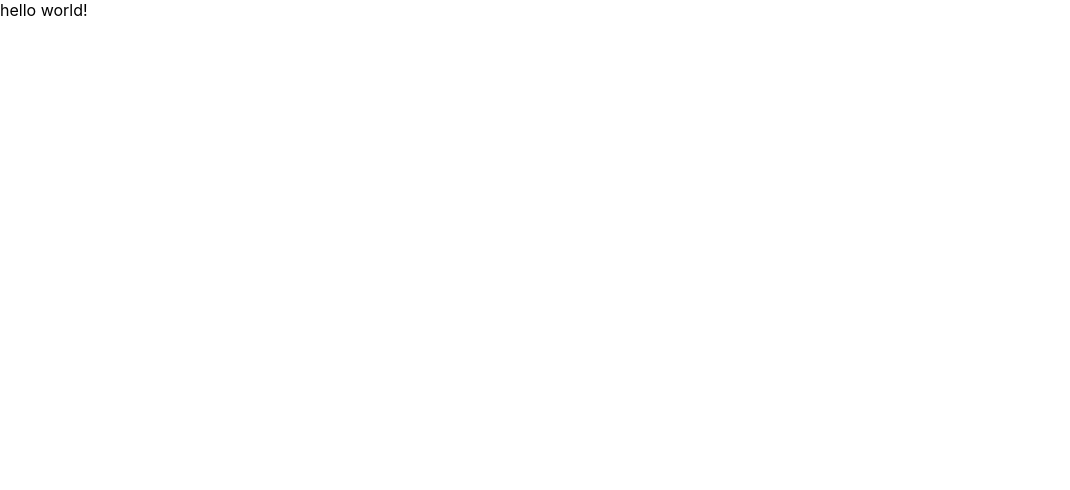
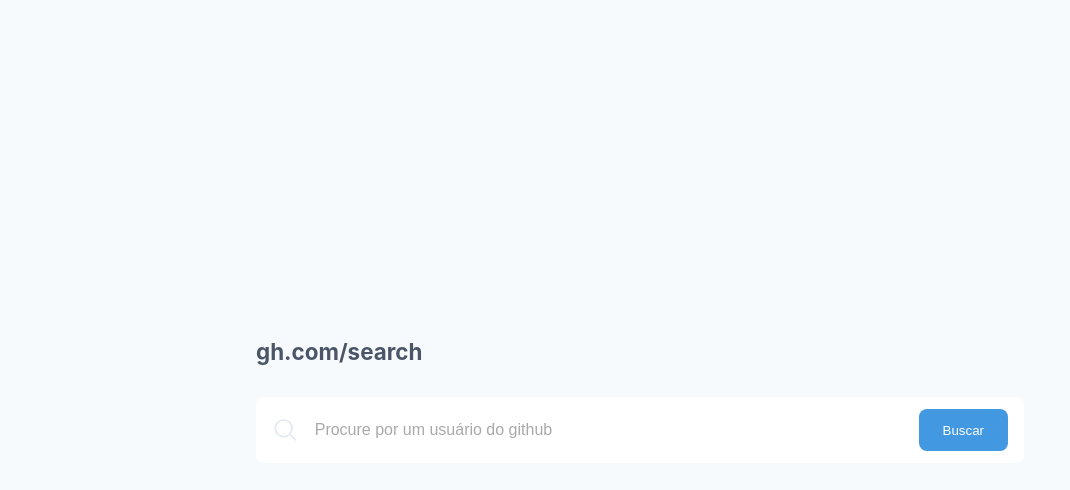
Before and after one commit to hiwllc/github-user-search, a React (Create React App) app: page / in a window 1280 px wide. Shown: the top 490 px of the page, without its empty margins (0-1070 px from the left). Built offline with nearby package versions, Linux system fonts and the light colour scheme.

Commit message:
feat(search): add form for search

```diff
--- a/src/App.tsx
+++ b/src/App.tsx
@@ -1,5 +1,12 @@
+import { Route, Routes } from 'react-router-dom'
+import { SearchPage } from './features/search'
+
 function App() {
-  return <span>hello world!</span>
+  return (
+    <Routes>
+      <Route index element={<SearchPage />} />
+    </Routes>
+  )
 }
 
 export default App
--- /dev/null
+++ b/src/features/search/components/index.ts
@@ -0,0 +1,4 @@
+export * from './search-button'
+export * from './search-form'
+export * from './search-icon'
+export * from './search-input'
--- /dev/null
+++ b/src/features/search/components/search-button.ts
@@ -0,0 +1,25 @@
+import styled from 'styled-components'
+
+export const SearchButton = styled.button`
+  height: 42px;
+  width: max-content;
+  padding: 12px 24px;
+  border-radius: 8px;
+  border-width: 0;
+  border-color: #4299e1;
+  background-color: #4299e1;
+  color: white;
+  cursor: pointer;
+  line-height: 1.5;
+
+  &:disabled {
+    opacity: 0.4;
+    cursor: not-allowed;
+  }
+
+  &:focus,
+  &:hover {
+    outline-color: #63b3ed;
+    background-color: #63b3ed;
+  }
+`
--- /dev/null
+++ b/src/features/search/components/search-form.ts
@@ -0,0 +1,19 @@
+import styled from 'styled-components'
+
+export const SearchForm = styled.div`
+  width: 100%;
+  display: flex;
+  padding: 12px 16px;
+  border-radius: 8px;
+  align-items: center;
+  background-color: white;
+  transition: all 0.1s ease-in;
+
+  &:focus-within {
+    box-shadow: 0 0 16px rgba(0, 0, 0, 0.1);
+
+    & svg {
+      color: #4299e1;
+    }
+  }
+`
--- /dev/null
+++ b/src/features/search/components/search-icon.ts
@@ -0,0 +1,8 @@
+import { MagnifyingGlassIcon } from '@heroicons/react/24/outline'
+import styled from 'styled-components'
+
+export const SearchIcon = styled(MagnifyingGlassIcon)`
+  width: 32px;
+  height: 32px;
+  color: #e2e8f0;
+`
--- /dev/null
+++ b/src/features/search/components/search-input.ts
@@ -0,0 +1,18 @@
+import styled from 'styled-components'
+
+export const SearchInput = styled.input`
+  width: 100%;
+  height: 42px;
+  padding: 0 16px;
+  border: none;
+  color: #4a5568;
+  font-size: 1rem;
+
+  &:focus {
+    outline: none;
+  }
+
+  &::placeholder {
+    color: #a9a9a9;
+  }
+`
--- /dev/null
+++ b/src/features/search/index.ts
@@ -0,0 +1 @@
+export * from './pages'
--- /dev/null
+++ b/src/features/search/pages/index.tsx
@@ -0,0 +1,19 @@
+import { Layout } from '../../../components'
+import {
+  SearchButton,
+  SearchForm,
+  SearchIcon,
+  SearchInput,
+} from '../components'
+
+export const SearchPage = () => {
+  return (
+    <Layout>
+      <SearchForm>
+        <SearchIcon />
+        <SearchInput placeholder="Procure por um usuário do github" />
+        <SearchButton>Buscar</SearchButton>
+      </SearchForm>
+    </Layout>
+  )
+}
```
Also changed, not shown: 2 other files (tests, documents, lock files or other folders).
